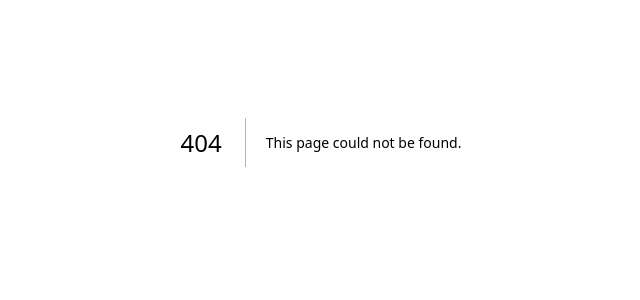
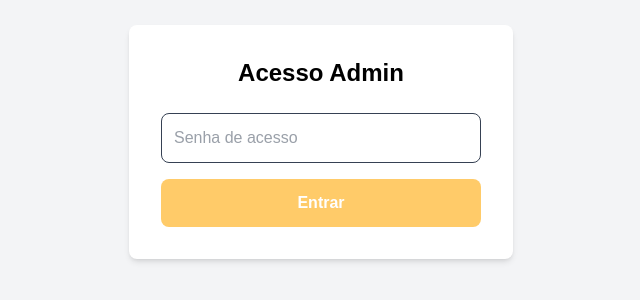
Before and after one commit to lucasdeangelo/Adoracao-Devocional, a Next.js app: page /admin in a window 1280 px wide. Before the commit this address had no page. Shown: the part 258-558 px from the top of the page, without its empty margins (319-959 px from the left). Built offline with nearby package versions, Linux system fonts and the light colour scheme.

Commit message:
Fix - Correção Tela de Login Admin

```diff
--- /dev/null
+++ b/src/app/admin/page.js
@@ -0,0 +1,39 @@
+'use client'
+import React, { useState, useEffect } from 'react'
+import { useRouter } from 'next/navigation'
+
+export default function Admin() {
+    const [password, setPassword] = useState('');
+    const router = useRouter();
+
+    const handleSubmit = (e) => {
+        e.preventDefault();
+        if(password === process.env.NEXT_PUBLIC_ADMIN_PASSWORD) {
+          sessionStorage.setItem('admin-auth', 'true');
+          router.push('/admin/dashboard');
+        } else {
+          alert("Senha incorreta!");
+        }
+    };
+
+    return (
+        <div className="min-h-screen bg-gray-100 flex items-center justify-center">
+        <form onSubmit={handleSubmit} className="bg-white p-8 rounded-lg shadow-md w-96">
+          <h1 className="text-2xl text-black font-bold mb-6 text-center">Acesso Admin</h1>
+          <input
+            type="password"
+            value={password}
+            onChange={(e) => setPassword(e.target.value)}
+            className="w-full text-gray-700 p-3 mb-4 border rounded-lg"
+            placeholder="Senha de acesso"
+          />
+          <button
+            type="submit"
+            className="w-full bg-[#FFCB69] text-white py-3 rounded-lg font-bold transition-colors cursor-pointer"
+          >
+            Entrar
+          </button>
+        </form>
+      </div>
+    )
+}
```
